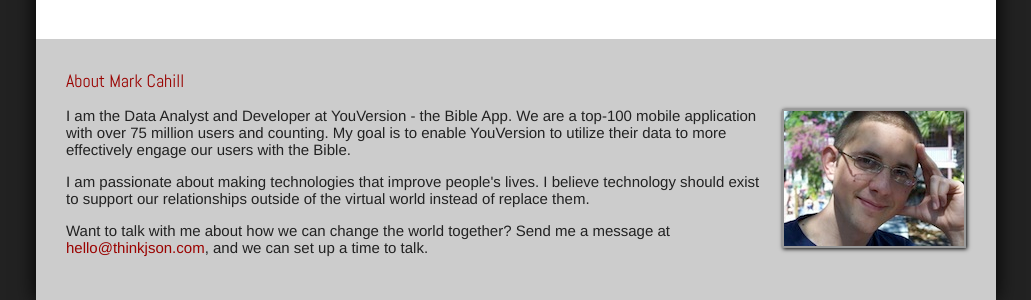
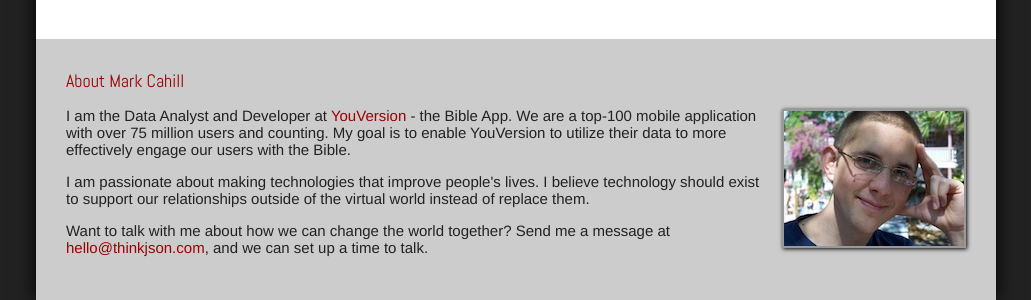
Before and after one commit to thinkjson/thinkjson.github.com, a Jekyll site: the page built from index.md, in a window 1280 px wide. Shown: the part 882-1182 px from the top of the page, without its empty margins (124-1155 px from the left). Built offline with Jekyll 4.4.1, drawn with Linux system fonts in a browser that asks for light colours; nearby versions of some CDN libraries; part of the change alters nothing that is shown.

```diff
--- a/_layouts/default.html
+++ b/_layouts/default.html
@@ -35,7 +35,7 @@
             <h3>About Mark Cahill</h3>
 
             <p>
-                I am the Data Analyst and Developer at YouVersion - the Bible App.
+                I am the Data Analyst and Developer at <a href="https://www.bible.com/">YouVersion</a> - the Bible App.
                 We are a top-100 mobile application with over 75 million users
                 and counting. My goal is to enable YouVersion to utilize their data
                 to more effectively engage our users with the Bible.</p>
```
